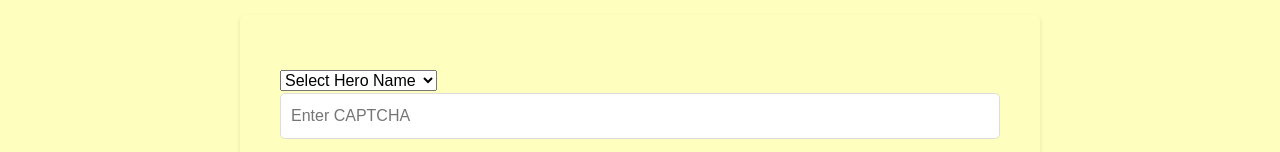
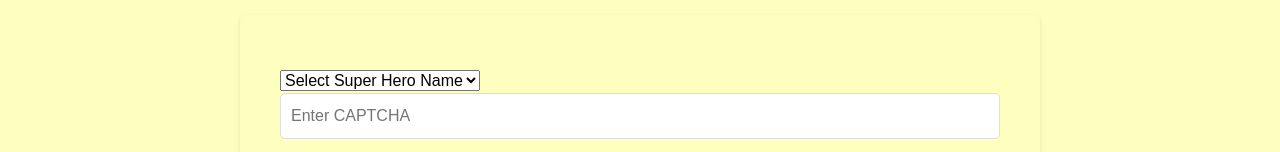
Before and after one commit to Fresh-Teacher/coursework, a plain HTML site: page index.html in a window 1280 px wide. Shown: the part 330-482 px from the top of the page. Drawn offline with nearby package versions, Linux system fonts and the light colour scheme.

Commit message:
Update index.html

```diff
--- a/index.html
+++ b/index.html
@@ -56,7 +56,7 @@
     <div id="login-form">
       <h2>Login</h2>
       <select id="superhero-dropdown">
-  <option value="" selected disabled>Select Hero Name</option>
+  <option value="" selected disabled>Select Super Hero Name</option>
   <option value="Superman">Superman</option>
   <option value="Batman">Batman</option>
   <option value="Wonder Woman">Wonder Woman</option>
```
